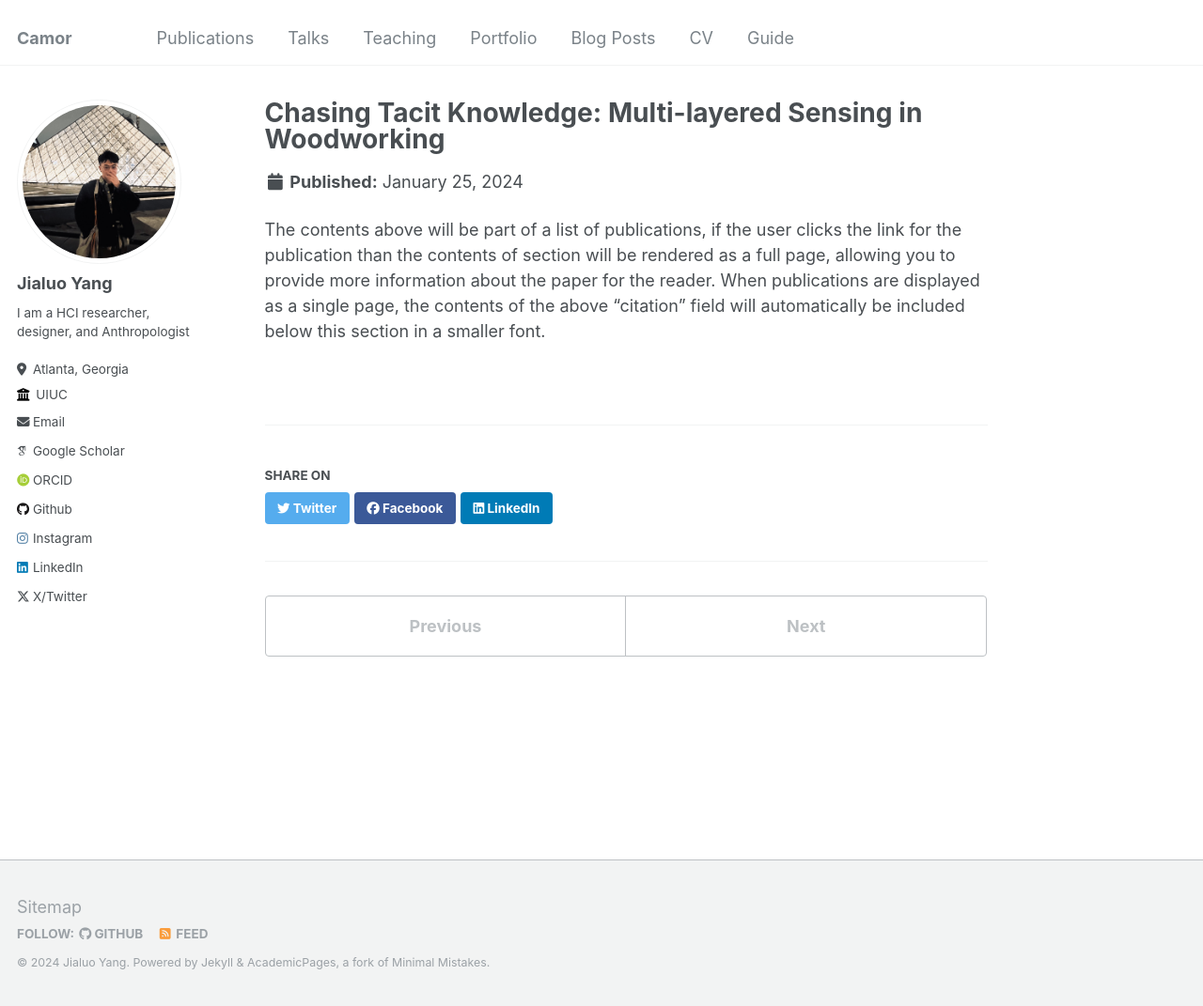
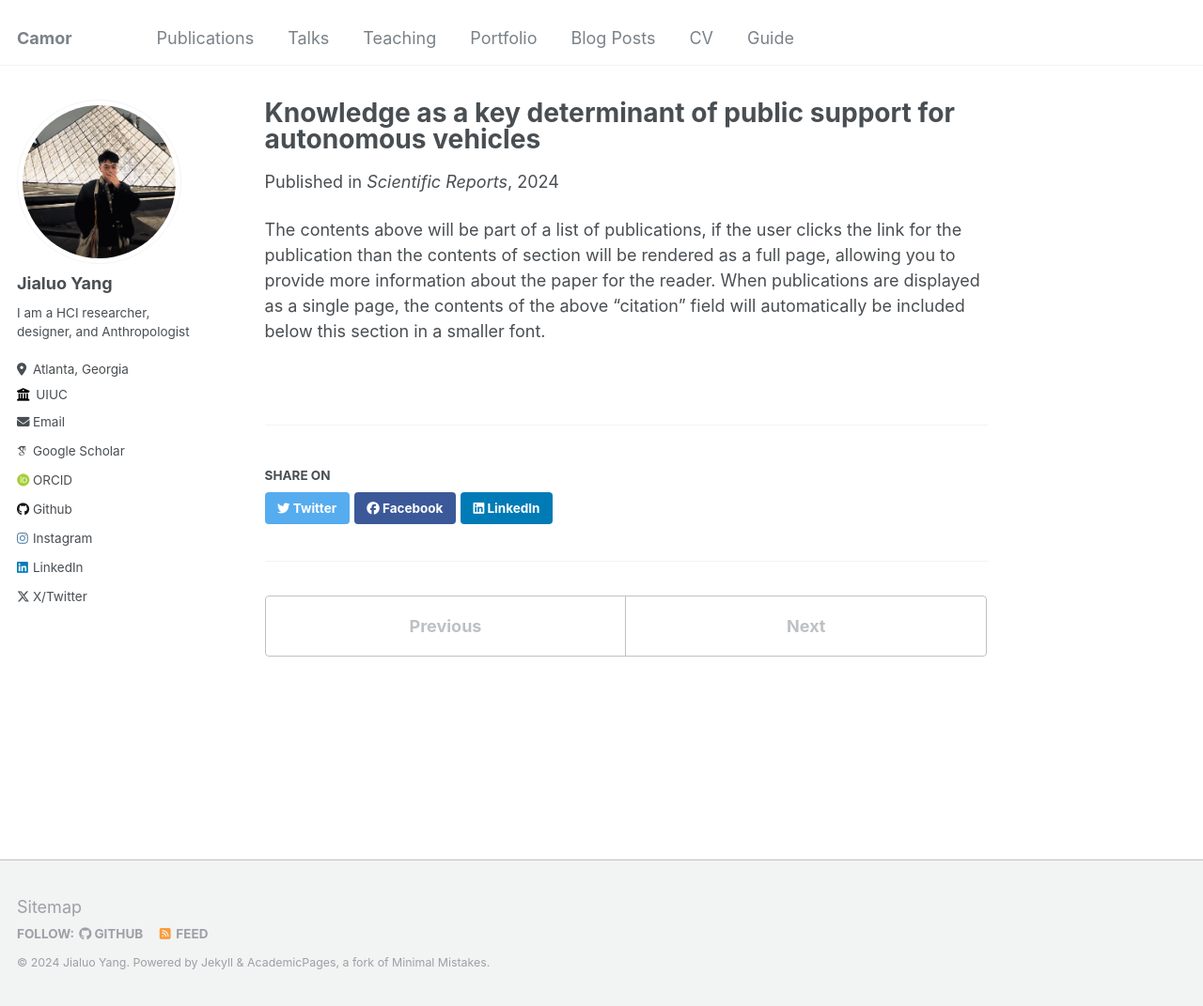
Before and after one commit to CamorYang/camoryang, a Jekyll site: the page built from _publications/2024-01-25-Knowledge as a key determinant of public support for autonomous vehicles.md, in a window 1280 px wide and 1071 px high. Shown: the whole window at 94% size. Built offline with Jekyll 4.4.1, drawn with Linux system fonts in a browser that asks for light colours; some web fonts are replaced.

Commit message:
update - publication

```diff
--- a/_includes/archive-single.html
+++ b/_includes/archive-single.html
@@ -41,7 +41,7 @@
         {% if post.collection == 'teaching' %}
           <p> {{ post.type }}, <i>{{ post.venue }}</i>, {{ post.date | default: "1900-01-01" | date: "%Y" }} </p>
         {% elsif post.collection == 'publications' %}
-          <p>Published in <i>{{ post.venue }}</i>, {{ post.date | default: "1900-01-01" | date: "%D%M%Y" }} </p>
+          <p>Published in <i>{{ post.venue }}</i>, {{ post.date | default: "1900-01-01" | date: "%Y" }} </p>
         {% elsif post.date %}
          <p class="page__date"><strong><i class="fa fa-fw fa-calendar" aria-hidden="true"></i> {{ site.data.ui-text[site.locale].date_label | default: "Published:" }}</strong> <time datetime="{{ post.date | default: "1900-01-01" | date_to_xmlschema }}">{{ post.date | default: "1900-01-01" | date: "%B %d, %Y" }}</time></p>
         {% endif %}
--- a/_publications/2024-01-25-Chasing Tacit Knowledge: Multi-layered Sensing in Woodworking.md
+++ b/_publications/2024-01-25-Knowledge as a key determinant of public support for autonomous vehicles.md
@@ -1,10 +1,10 @@
 ---
-title: "Chasing Tacit Knowledge: Multi-layered Sensing in Woodworking"
+title: "Knowledge as a key determinant of public support for autonomous vehicles"
 collection: publications
-permalink: Knowledge as a key determinant of public support for autonomous vehicles
+permalink: https://www.nature.com/articles/s41598-024-52103-6
 excerpt: #
 date: 2024-01-25
-venue: #
+venue: Scientific Reports
 slidesurl: #
 paperurl: 'https://www.nature.com/articles/s41598-024-52103-6.pdf'
 citation: #
```
Also changed, not shown: _publications/2022-01-12-Exploring the Influence of Anxiety, Pleasure, and Subjective Knowledge on Public Acceptance of Fully Autonomous Vehicles.md (+1 -1 lines), _publications/2022-06-16-The Effects of Subjective Knowledge on the Acceptance of Fully Autonomous Vehicles Depend on Individual Levels of Trust.md (+1 -1 lines), _publications/2024-02-11-Chasing Tacit Knowledge: Multi-layered Sensing in Woodworking.md (+4 -4 lines).
